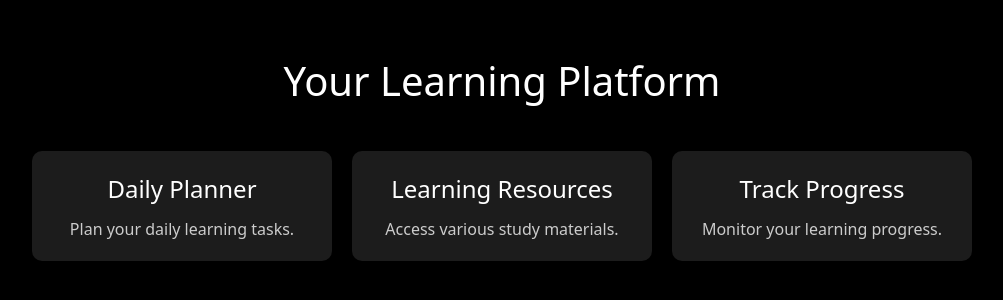
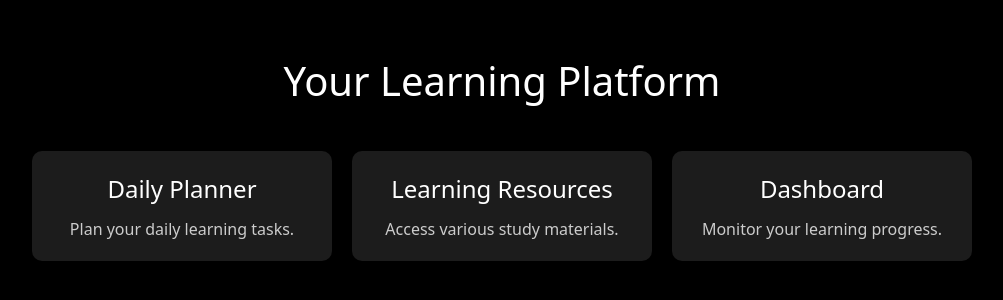
Before and after one commit to frypan05/SIH24, a Next.js app in the folder sih/: page / in a window 1280 px wide. Shown: the part 244-544 px from the top of the page, without its empty margins (138-1141 px from the left). Built offline with nearby package versions, Linux system fonts and the light colour scheme.

Commit message:
changed names in dashboard

```diff
--- a/sih/pages/index.js
+++ b/sih/pages/index.js
@@ -23,7 +23,7 @@
         </Link>
         <Link href="/progress">
           <div className={styles.card}>
-            <h2 className={styles.cardTitle}>Track Progress</h2>
+            <h2 className={styles.cardTitle}>Dashboard</h2>
             <p className={styles.cardDescription}>Monitor your learning progress.</p>
           </div>
         </Link>
```
